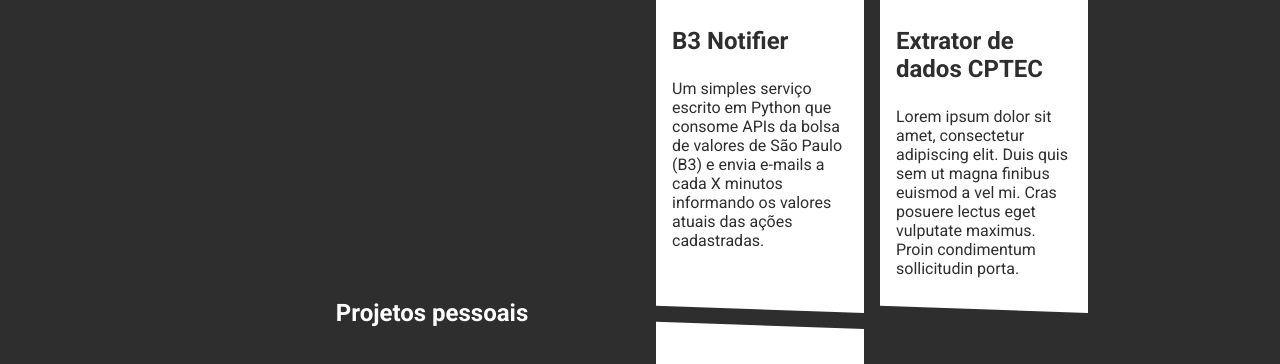
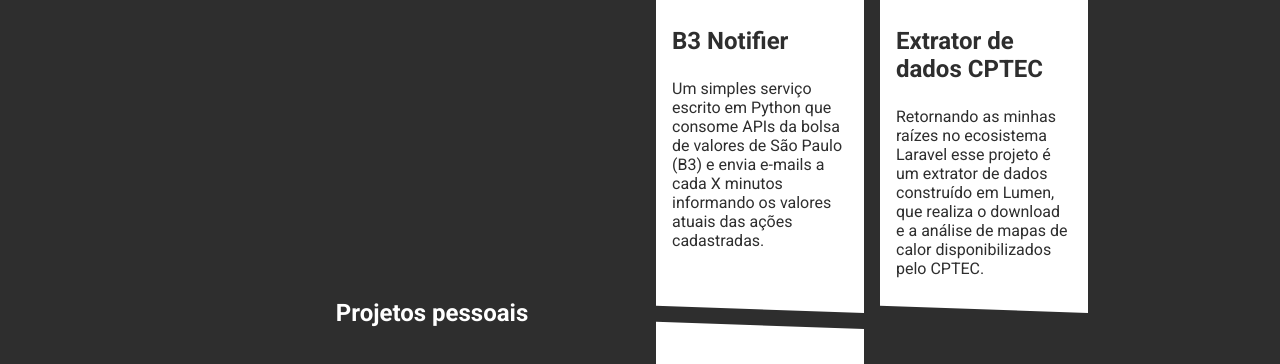
Before and after one commit to gustapinto/gustapinto.github.io, a Jekyll site: the page built from _pages/main.html, in a window 1280 px wide. Shown: the part 942-1306 px from the top of the page. Built offline with Jekyll 4.4.1, drawn with Linux system fonts in a browser that asks for light colours.

Commit message:
Fix CPTEC card text

```diff
--- a/_pages/main.html
+++ b/_pages/main.html
@@ -77,7 +77,7 @@
             Extrator de dados CPTEC
           </h3>
           <span class="card-text">
-            Lorem ipsum dolor sit amet, consectetur adipiscing elit. Duis quis sem ut magna finibus euismod a vel mi. Cras posuere lectus eget  vulputate maximus. Proin condimentum sollicitudin porta.
+             Retornando as minhas raízes no ecosistema Laravel esse projeto é um extrator de dados construído em Lumen, que realiza o download e a análise de mapas de calor disponibilizados pelo CPTEC.
           </span>
         </div>
 
```
